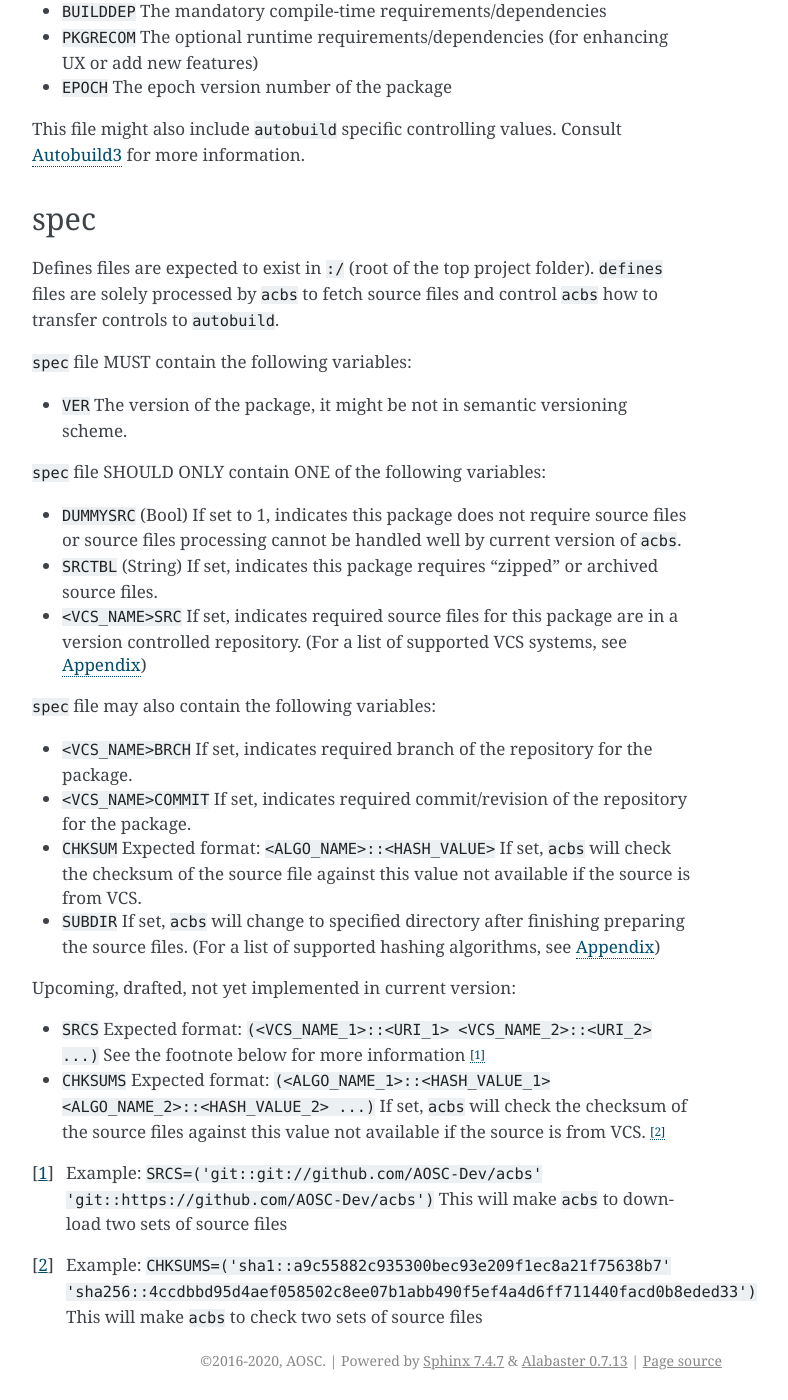
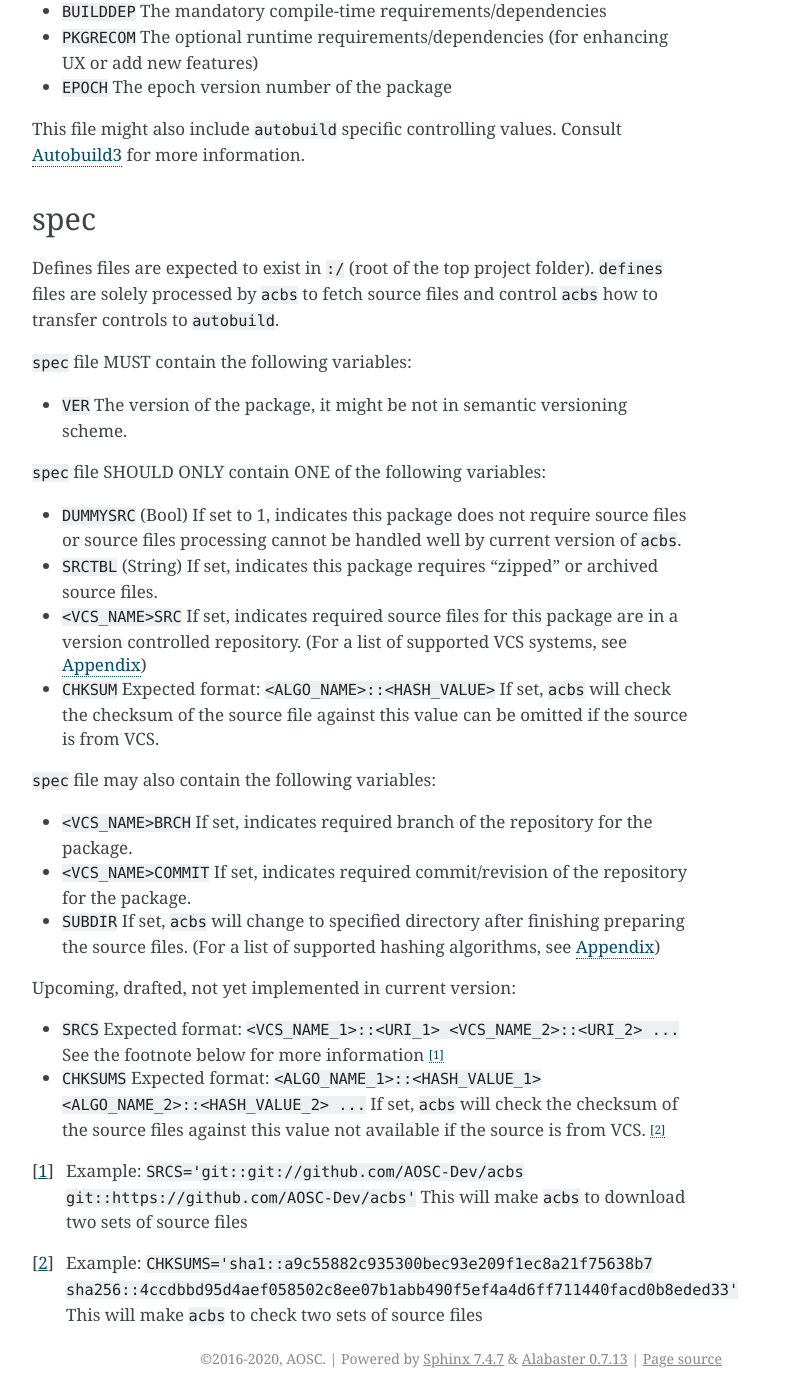
Before and after one commit to AOSC-Dev/acbs, a Sphinx documentation site: the page built from docs/source/spec_format.rst, in a window 1280 px wide and 1400 px high, scrolled down 472 px. Shown: the whole window, without its empty margins (388-1176 px from the left). Built offline with Sphinx 7.4.7, drawn with Linux system fonts in a browser that asks for light colours.

Commit message:
docs: update documentation contents

```diff
--- a/docs/source/conf.py
+++ b/docs/source/conf.py
@@ -64,9 +64,9 @@ author = 'liushuyu'
 # built documents.
 #
 # The short X.Y version.
-version = '0.0.1-a1'
+version = '0.0.20200617'
 # The full version, including alpha/beta/rc tags.
-release = '1'
+release = '20200617'
 
 # The language for content autogenerated by Sphinx. Refer to documentation
 # for a list of supported languages.
--- a/docs/source/index.rst
+++ b/docs/source/index.rst
@@ -14,6 +14,7 @@ Contents:
 
    intro
    install
+   dx
    api
    spec_format
    appendix
--- a/docs/source/install.rst
+++ b/docs/source/install.rst
@@ -41,7 +41,6 @@ Mandatory dependencies:
 Optional dependencies [1]_:
 
 * libmagic: Python module to detect file type.
-* libarchive-c: Python module to handle archives.
 * pycryptodome: Python module to verify file checksums.
 * pexpect: Python module to simulate PTY sessions and log output to file.
 
--- a/docs/source/spec_format.rst
+++ b/docs/source/spec_format.rst
@@ -39,19 +39,19 @@ Defines files are expected to exist in ``:/`` (root of the top project folder).
 * ``DUMMYSRC`` (Bool)   If set to 1, indicates this package does not require source files or source files processing cannot be handled well by current version of ``acbs``.
 * ``SRCTBL``   (String) If set, indicates this package requires "zipped" or archived source files.
 * ``<VCS_NAME>SRC``     If set, indicates required source files for this package are in a version controlled repository. (For a list of supported VCS systems, see :doc:`appendix`)
+* ``CHKSUM`` Expected format: ``<ALGO_NAME>::<HASH_VALUE>`` If set, ``acbs`` will check the checksum of the source file against this value can be omitted if the source is from VCS.
 
 ``spec`` file may also contain the following variables:
 
 * ``<VCS_NAME>BRCH``    If set, indicates required branch of the repository for the package.
 * ``<VCS_NAME>COMMIT``  If set, indicates required commit/revision of the repository for the package.
-* ``CHKSUM`` Expected format: ``<ALGO_NAME>::<HASH_VALUE>`` If set, ``acbs`` will check the checksum of the source file against this value not available if the source is from VCS.
 * ``SUBDIR`` If set, ``acbs`` will change to specified directory after finishing preparing the source files. (For a list of supported hashing algorithms, see :doc:`appendix`)
 
 Upcoming, drafted, not yet implemented in current version:
 
-* ``SRCS`` Expected format: ``(<VCS_NAME_1>::<URI_1> <VCS_NAME_2>::<URI_2> ...)`` See the footnote below for more information [1]_
-* ``CHKSUMS`` Expected format: ``(<ALGO_NAME_1>::<HASH_VALUE_1> <ALGO_NAME_2>::<HASH_VALUE_2> ...)`` If set, ``acbs`` will check the checksum of the source files against this value not available if the source is from VCS. [2]_
+* ``SRCS`` Expected format: ``<VCS_NAME_1>::<URI_1> <VCS_NAME_2>::<URI_2> ...`` See the footnote below for more information [1]_
+* ``CHKSUMS`` Expected format: ``<ALGO_NAME_1>::<HASH_VALUE_1> <ALGO_NAME_2>::<HASH_VALUE_2> ...`` If set, ``acbs`` will check the checksum of the source files against this value not available if the source is from VCS. [2]_
 
-.. _Autobuild3: https://github.com/AOSC-Dev/aosc-os-abbs/wiki/Autobuild3
-.. [1] Example: ``SRCS=('git::git://github.com/AOSC-Dev/acbs' 'git::https://github.com/AOSC-Dev/acbs')`` This will make ``acbs`` to download two sets of source files
-.. [2] Example: ``CHKSUMS=('sha1::a9c55882c935300bec93e209f1ec8a21f75638b7' 'sha256::4ccdbbd95d4aef058502c8ee07b1abb490f5ef4a4d6ff711440facd0b8eded33')`` This will make ``acbs`` to check two sets of source files
+.. _Autobuild3: https://wiki.aosc.io/en/dev-sys-defines
+.. [1] Example: ``SRCS='git::git://github.com/AOSC-Dev/acbs git::https://github.com/AOSC-Dev/acbs'`` This will make ``acbs`` to download two sets of source files
+.. [2] Example: ``CHKSUMS='sha1::a9c55882c935300bec93e209f1ec8a21f75638b7 sha256::4ccdbbd95d4aef058502c8ee07b1abb490f5ef4a4d6ff711440facd0b8eded33'`` This will make ``acbs`` to check two sets of source files
```
Also changed, not shown: docs/source/dx.rst (added, +30 -0 lines).
